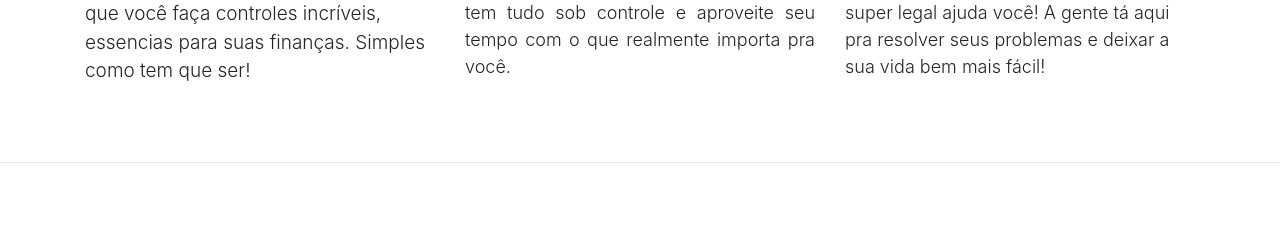
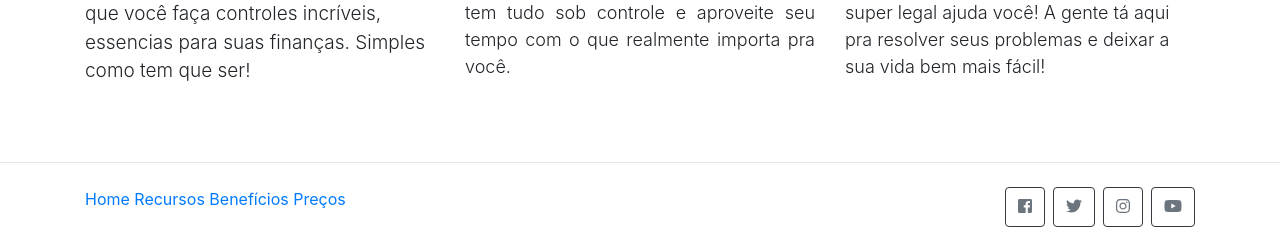
Before and after one commit to jonathannunesdsouza/finans, a PHP site: page / in a window 1280 px wide. Shown: the part 2204-2455 px from the top of the page. Before the commit the page ends 2367 px from the top, so only its background shows below. Run offline with PHP 8.4, Linux system fonts and the light colour scheme; some libraries are stand-ins or nearby versions.

Commit message:
style: Adiciona footer/rodapé
Com o uso da tag semântica footer, foi adicionado um rodapé, contendo um menu e links p/ redes sociais do negócio.

```diff
--- a/index.php
+++ b/index.php
@@ -270,6 +270,58 @@
 
     </section><!-- fim | section recursos -->
 
+    <footer class="mt-4 mb-4"><!-- inicio | footer/rodapé -->
+
+      <div class="container">
+
+        <div class="row">
+
+          <div class="col-md-8"><!-- inicio | menu footer/rodapé -->
+
+            <p>
+              <a href="#">Home</a>
+              <a href="#">Recursos</a>
+              <a href="#">Benefícios</a>
+              <a href="#">Preços</a>
+
+            </p>
+
+          </div><!-- fim | menu footer/rodapé -->
+
+          <div class="col-md-4 d-flex justify-content-end"><!-- inicio  | redes sociais -->
+
+            <a href="#" class="btn btn-outline-dark text-secondary">
+
+              <i class="fab fa-facebook-square"></i><!-- icone | facebook -->
+
+            </a>
+
+            <a href="#" class="btn btn-outline-dark text-secondary ml-2">
+
+              <i class="fab fa-twitter "></i><!-- icone | twitter -->
+
+            </a>
+
+            <a href="#" class="btn btn-outline-dark text-secondary  ml-2">
+
+              <i class="fab fa-instagram"></i><!-- icone | instagram -->
+
+            </a>
+
+            <a href="#" class="btn btn-outline-dark text-secondary ml-2">
+
+              <i class="fab fa-youtube"></i><!-- icone | youtube -->
+
+            </a>
+
+          </div><!-- fim  | redes sociais -->
+
+        </div>
+
+      </div>
+
+    </footer><!-- fim | footer/rodapé -->
+
 
     <!-- JavaScript (Opcional) -->
     <!-- jQuery primeiro, depois Popper.js, depois Bootstrap JS -->
```
